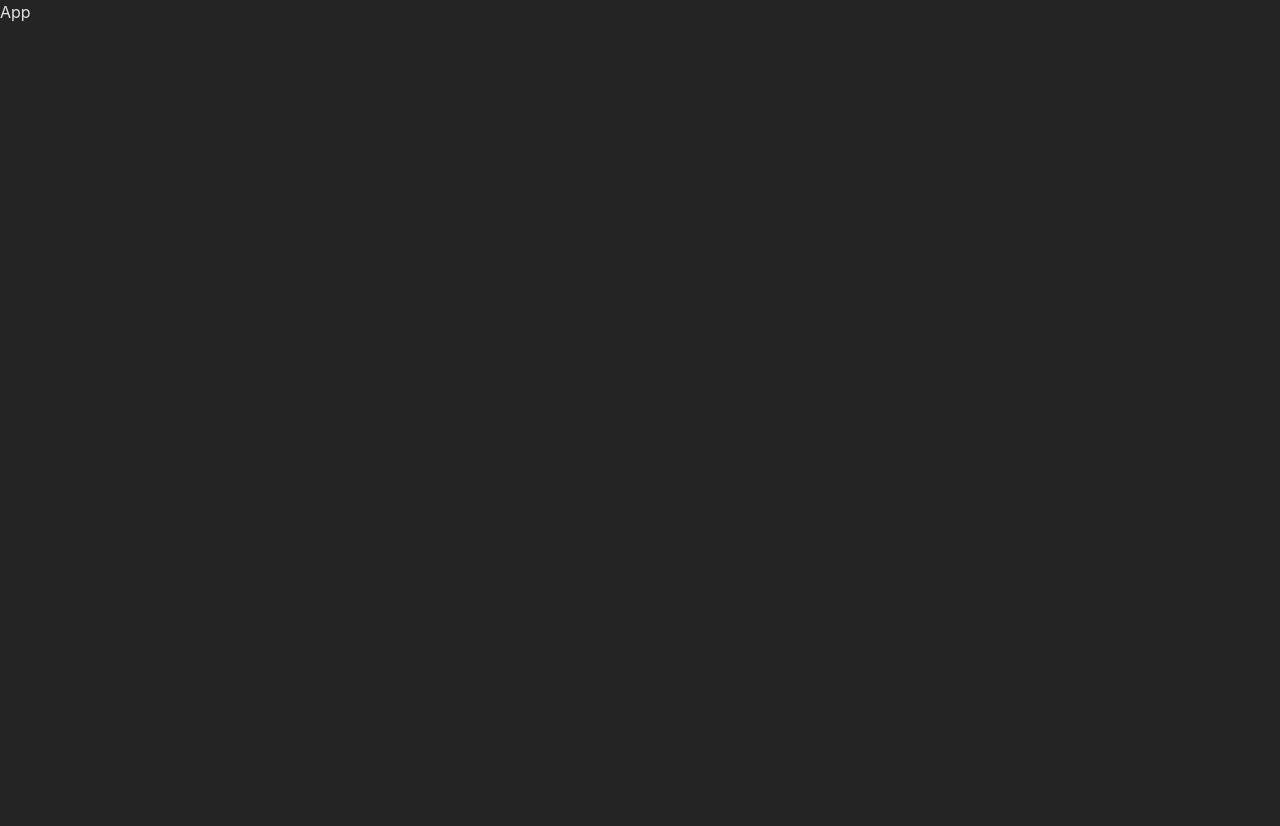
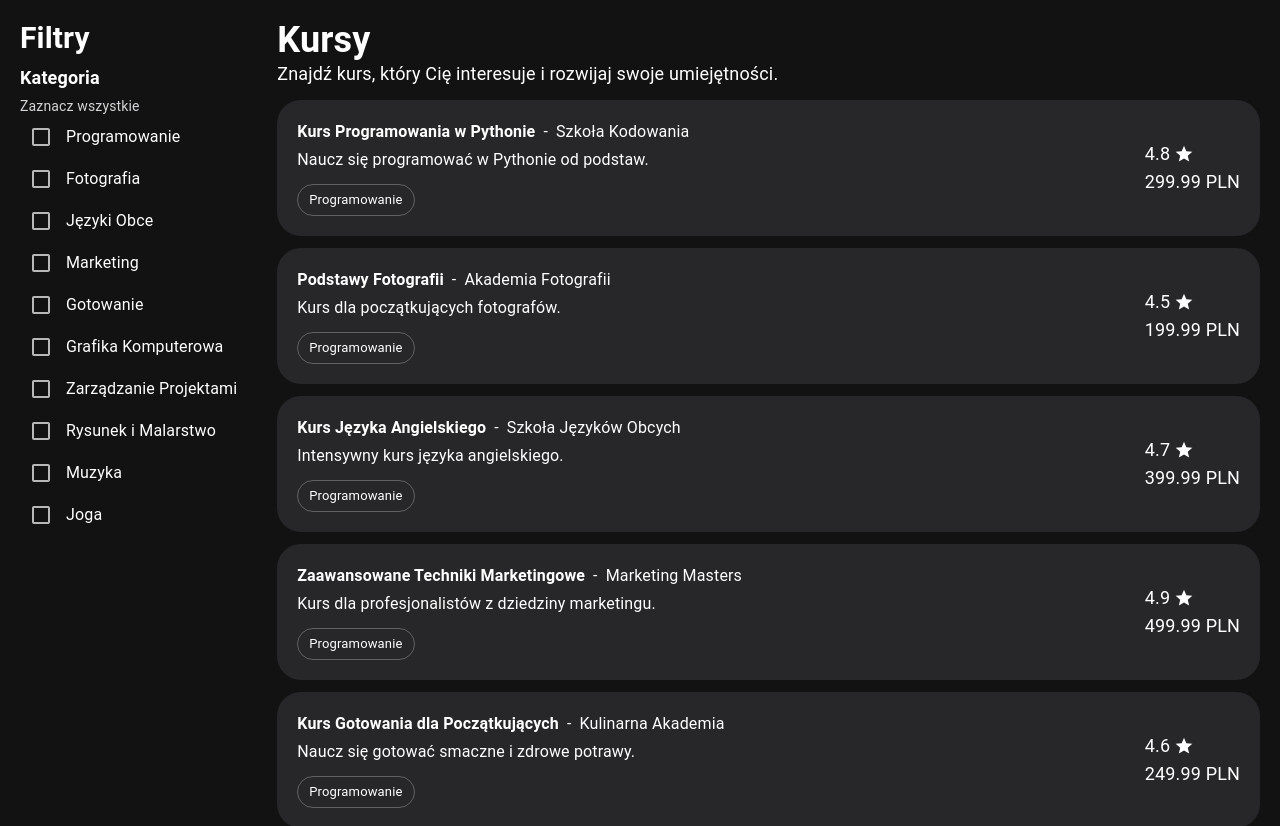
Before and after one commit to vSkyper/ocen-kurs, a React (Vite) app: page / in a window 1280 px wide. Shown: the top 826 px of the page. Before the commit the page ends 800 px from the top, so only its background shows below. Built offline with nearby package versions, Linux system fonts and the light colour scheme.

Commit message:
Added Ratings page

```diff
--- a/package.json
+++ b/package.json
@@ -10,6 +10,10 @@
     "preview": "vite preview"
   },
   "dependencies": {
+    "@emotion/react": "^11.11.4",
+    "@emotion/styled": "^11.11.5",
+    "@mui/icons-material": "^5.15.20",
+    "@mui/material": "^5.15.20",
     "firebase": "^10.12.2",
     "react": "^18.2.0",
     "react-dom": "^18.2.0"
--- a/src/App.tsx
+++ b/src/App.tsx
@@ -1,3 +1,17 @@
+import { CssBaseline, ThemeProvider, createTheme } from '@mui/material';
+import { Ratings } from 'pages';
+
+const darkTheme = createTheme({
+  palette: {
+    mode: 'dark',
+  },
+});
+
 export default function App() {
-  return <>App</>;
+  return (
+    <ThemeProvider theme={darkTheme}>
+      <CssBaseline />
+      <Ratings />
+    </ThemeProvider>
+  );
 }
--- a/src/index.css
+++ b/src/index.css
@@ -4,12 +4,8 @@
 
 :root {
   font-family: Inter, system-ui, Avenir, Helvetica, Arial, sans-serif;
-  line-height: 1.5;
-  font-weight: 400;
 
-  color-scheme: light dark;
-  color: rgba(255, 255, 255, 0.87);
-  background-color: #242424;
+  color-scheme: dark;
 
   font-synthesis: none;
   text-rendering: optimizeLegibility;
--- a/src/pages/Ratings/Ratings.tsx
+++ b/src/pages/Ratings/Ratings.tsx
@@ -1,3 +1,190 @@
+import StarIcon from '@mui/icons-material/Star';
+import { Checkbox, Chip } from '@mui/material';
+
+interface Course {
+  name: string;
+  organizer: string;
+  description: string;
+  rating: string;
+  price: string;
+}
+
+const courses: Course[] = [
+  {
+    name: 'Kurs Programowania w Pythonie',
+    organizer: 'Szkoła Kodowania',
+    description: 'Naucz się programować w Pythonie od podstaw.',
+    rating: '4.8',
+    price: '299.99 PLN',
+  },
+  {
+    name: 'Podstawy Fotografii',
+    organizer: 'Akademia Fotografii',
+    description: 'Kurs dla początkujących fotografów.',
+    rating: '4.5',
+    price: '199.99 PLN',
+  },
+  {
+    name: 'Kurs Języka Angielskiego',
+    organizer: 'Szkoła Języków Obcych',
+    description: 'Intensywny kurs języka angielskiego.',
+    rating: '4.7',
+    price: '399.99 PLN',
+  },
+  {
+    name: 'Zaawansowane Techniki Marketingowe',
+    organizer: 'Marketing Masters',
+    description: 'Kurs dla profesjonalistów z dziedziny marketingu.',
+    rating: '4.9',
+    price: '499.99 PLN',
+  },
+  {
+    name: 'Kurs Gotowania dla Początkujących',
+    organizer: 'Kulinarna Akademia',
+    description: 'Naucz się gotować smaczne i zdrowe potrawy.',
+    rating: '4.6',
+    price: '249.99 PLN',
+  },
+  {
+    name: 'Kurs Grafiki Komputerowej',
+    organizer: 'Digital Art School',
+    description:
+      'Kurs obejmuje podstawy oraz zaawansowane techniki grafiki komputerowej.',
+    rating: '4.7',
+    price: '349.99 PLN',
+  },
+  {
+    name: 'Kurs Zarządzania Projektami',
+    organizer: 'Project Management Academy',
+    description: 'Naucz się zarządzać projektami skutecznie i efektywnie.',
+    rating: '4.8',
+    price: '449.99 PLN',
+  },
+  {
+    name: 'Kurs Rysunku i Malarstwa',
+    organizer: 'Szkoła Sztuk Pięknych',
+    description: 'Podstawy rysunku i malarstwa dla początkujących artystów.',
+    rating: '4.5',
+    price: '299.99 PLN',
+  },
+  {
+    name: 'Kurs Muzyczny: Nauka Gry na Gitarze',
+    organizer: 'Akademia Muzyczna',
+    description: 'Kurs gry na gitarze dla początkujących.',
+    rating: '4.6',
+    price: '199.99 PLN',
+  },
+  {
+    name: 'Kurs Jogi dla Początkujących',
+    organizer: 'Yoga Studio',
+    description: 'Podstawy jogi dla każdego.',
+    rating: '4.7',
+    price: '159.99 PLN',
+  },
+];
+
+interface Filter {
+  name: string;
+  checked: boolean;
+}
+
+const filters: Filter[] = [
+  {
+    name: 'Programowanie',
+    checked: false,
+  },
+  {
+    name: 'Fotografia',
+    checked: false,
+  },
+  {
+    name: 'Języki Obce',
+    checked: false,
+  },
+  {
+    name: 'Marketing',
+    checked: false,
+  },
+  {
+    name: 'Gotowanie',
+    checked: false,
+  },
+  {
+    name: 'Grafika Komputerowa',
+    checked: false,
+  },
+  {
+    name: 'Zarządzanie Projektami',
+    checked: false,
+  },
+  {
+    name: 'Rysunek i Malarstwo',
+    checked: false,
+  },
+  {
+    name: 'Muzyka',
+    checked: false,
+  },
+  {
+    name: 'Joga',
+    checked: false,
+  },
+];
+
 export default function Ratings() {
-  return <div>Ratings</div>;
+  return (
+    <div className='flex'>
+      <div className='grow-0 p-5'>
+        <div className='text-3xl font-bold'>Filtry</div>
+        <div className='mt-2 text-lg font-bold'>Kategoria</div>
+        <div className='mt-1 text-sm text-zinc-300 cursor-pointer'>
+          Zaznacz wszystkie
+        </div>
+        {filters.map((filter) => (
+          <div key={filter.name}>
+            <div className='flex items-center gap-1'>
+              <Checkbox />
+              <span>{filter.name}</span>
+            </div>
+          </div>
+        ))}
+      </div>
+      <div className='grow p-5'>
+        <div>
+          <div className='text-4xl font-bold'>Kursy</div>
+          <div className='text-lg'>
+            Znajdź kurs, który Cię interesuje i rozwijaj swoje umiejętności.
+          </div>
+        </div>
+        <div className='flex-col'>
+          {courses.map((course) => (
+            <div
+              className='flex justify-between items-center p-5 my-3 rounded-3xl bg-zinc-800'
+              key={course.name}
+            >
+              <div className='flex-col'>
+                <div>
+                  <span className='font-bold'>{course.name}</span>
+                  <span className='px-2'>-</span>
+                  <span>{course.organizer}</span>
+                </div>
+                <div className='mt-1'>{course.description}</div>
+                <Chip
+                  className='mt-3'
+                  variant='outlined'
+                  label='Programowanie'
+                />
+              </div>
+              <div className='text-lg'>
+                <div className='flex items-center gap-1'>
+                  {course.rating} <StarIcon fontSize='small' />
+                </div>
+                <div>{course.price}</div>
+              </div>
+            </div>
+          ))}
+        </div>
+      </div>
+    </div>
+  );
 }
--- a/src/pages/index.ts
+++ b/src/pages/index.ts
@@ -1,3 +1,3 @@
-import Ratings from './SignUp';
+import Ratings from './Ratings';
 
 export { Ratings };
```
Also changed, not shown: 1 other file (tests, documents, lock files or other folders).
